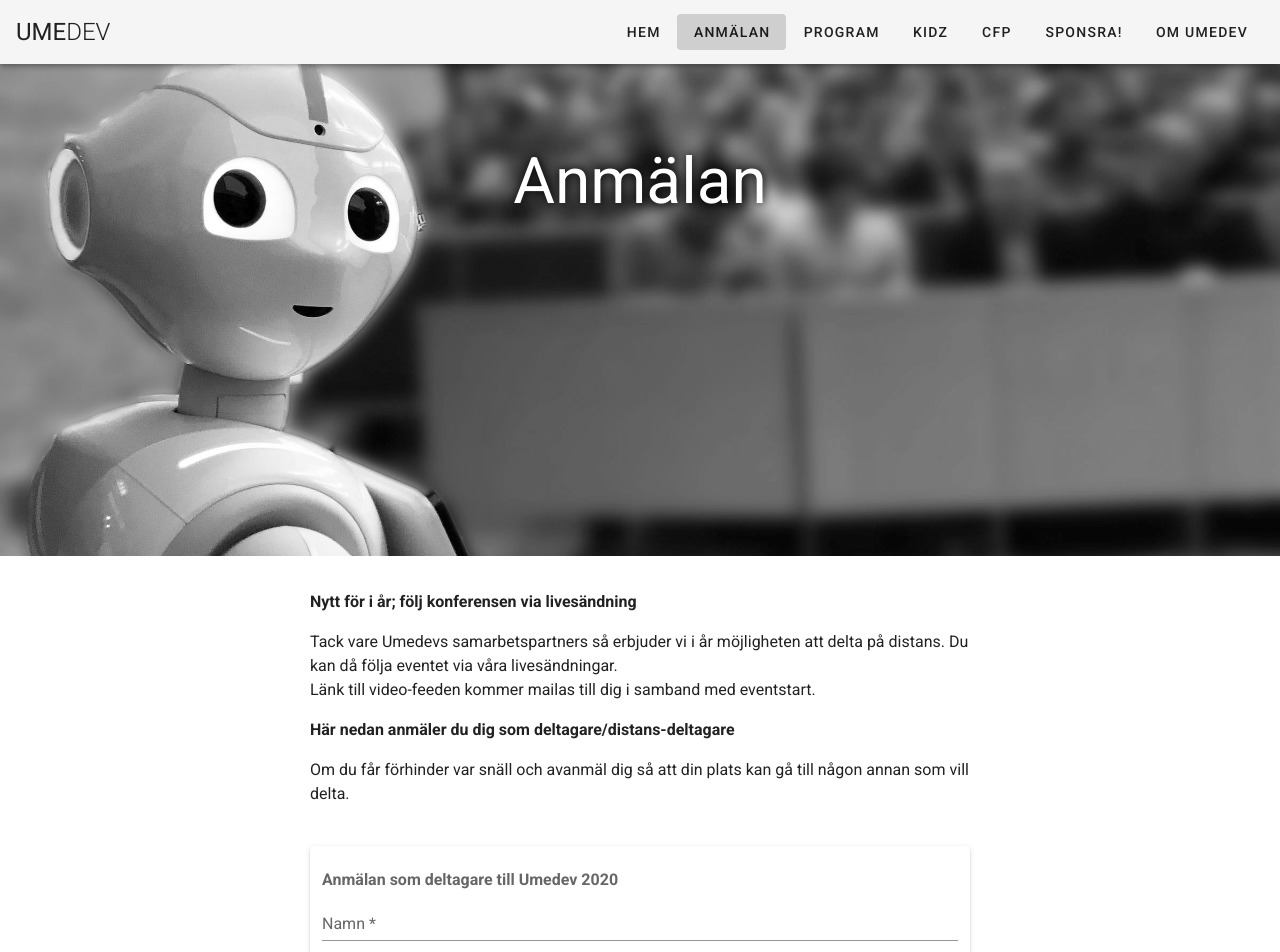
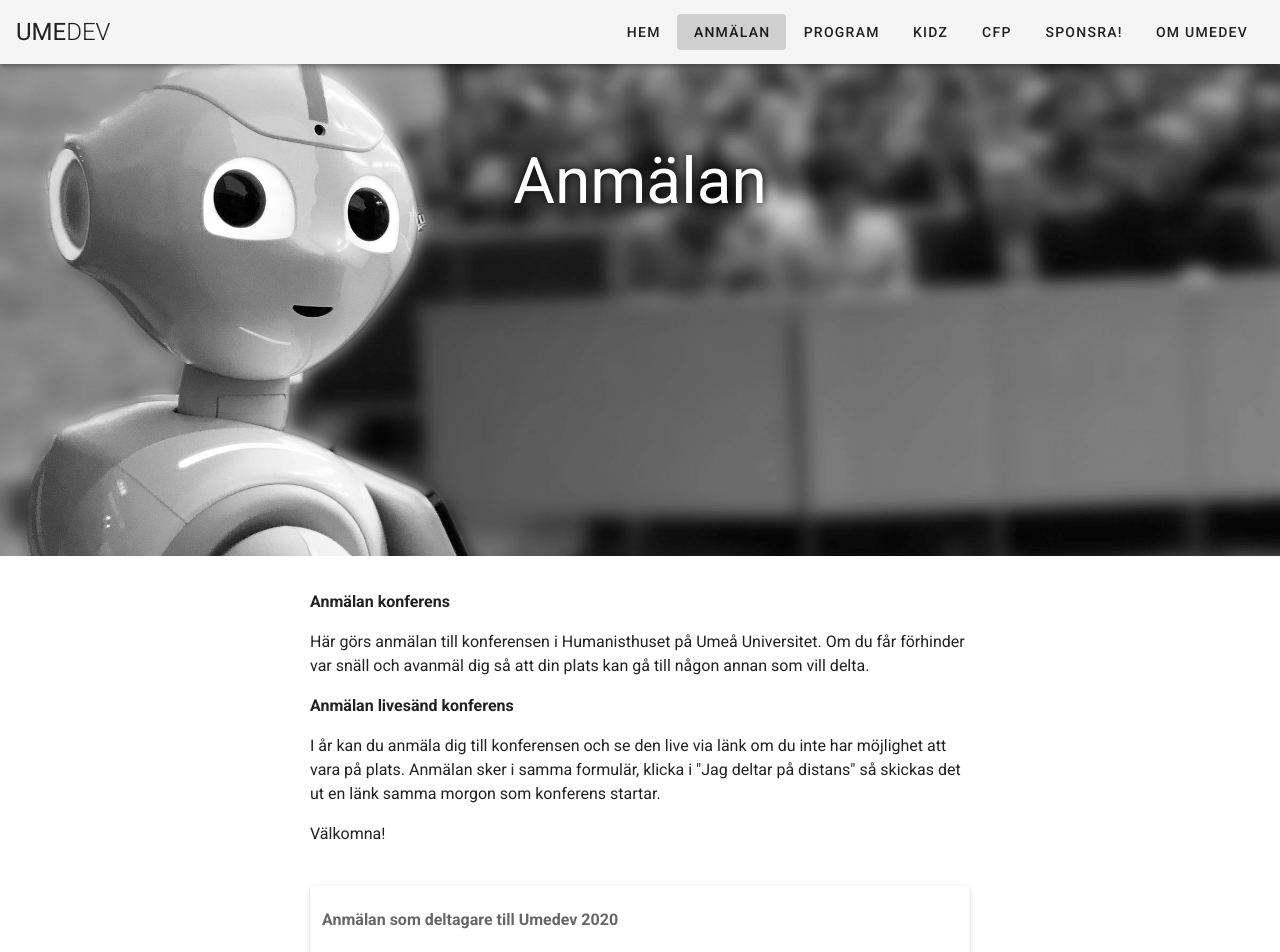
Before and after one commit to umedevkonferens/umedev, a Vue app: page /anmalan in a window 1280 px wide. Shown: the top 952 px of the page. Built offline with nearby package versions, Linux system fonts and the light colour scheme; what vuefire would draw is missing.

Commit message:
Changed text on register-side

```diff
--- a/src/views/Register.vue
+++ b/src/views/Register.vue
@@ -3,20 +3,20 @@
     <HeaderWithPepper header="Anmälan" />
     <br />
     <div class="content">
-      <p class="bold">Nytt för i år; följ konferensen via livesändning</p>
+      <p class="bold">Anmälan konferens</p>
       <p>
-        Tack vare Umedevs samarbetspartners så erbjuder vi i år möjligheten att
-        delta på distans. Du kan då följa eventet via våra livesändningar.
-        <br />Länk till video-feeden kommer mailas till dig i samband med
-        eventstart.
-      </p>
-      <p class="bold">
-        Här nedan anmäler du dig som deltagare/distans-deltagare
-      </p>
-      <p>
+        Här görs anmälan till konferensen i Humanisthuset på Umeå Universitet.
         Om du får förhinder var snäll och avanmäl dig så att din plats kan gå
         till någon annan som vill delta.
       </p>
+      <p class="bold">Anmälan livesänd konferens</p>
+      <p>
+        I år kan du anmäla dig till konferensen och se den live via länk om du
+        inte har möjlighet att vara på plats. Anmälan sker i samma formulär,
+        klicka i "Jag deltar på distans" så skickas det ut en länk samma morgon
+        som konferens startar.
+      </p>
+      <p>Välkomna!</p>
       <br />
       <RegisterForm />
     </div>
```
